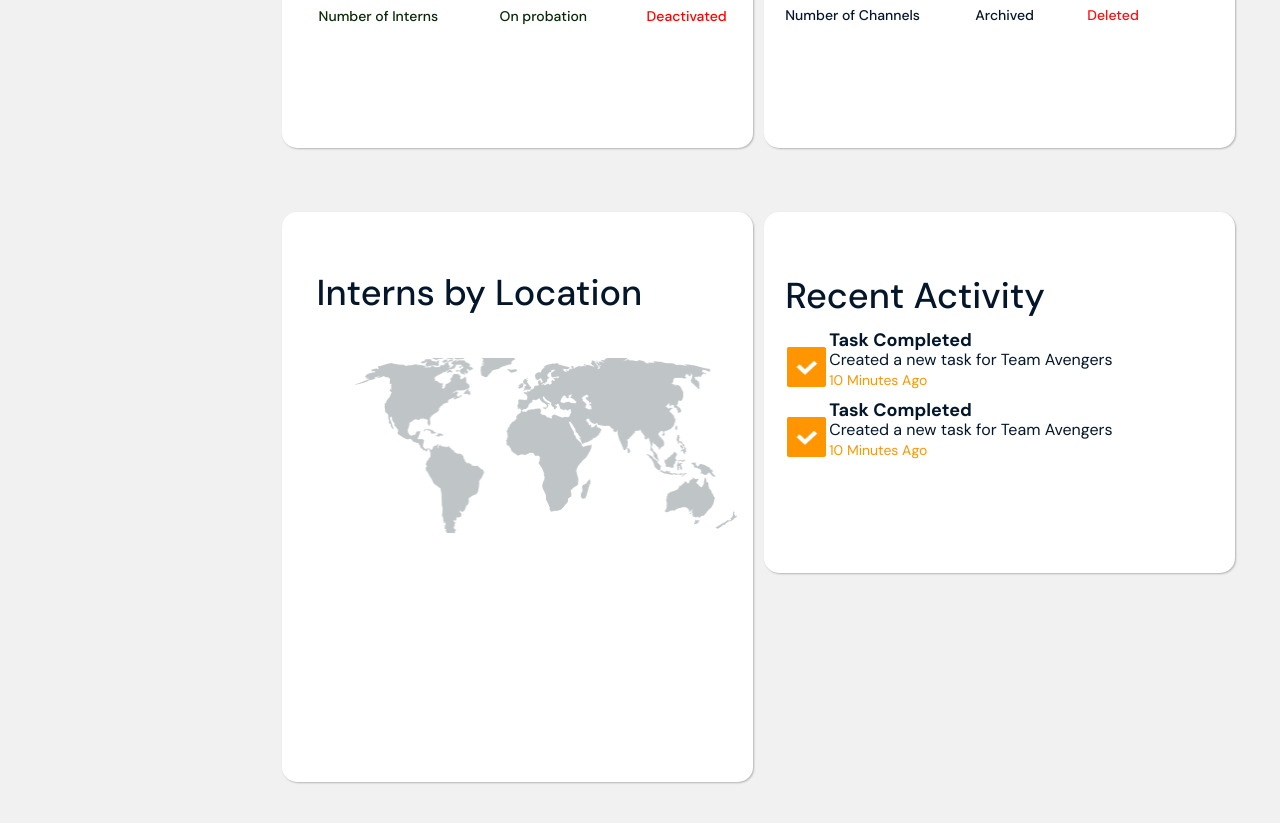
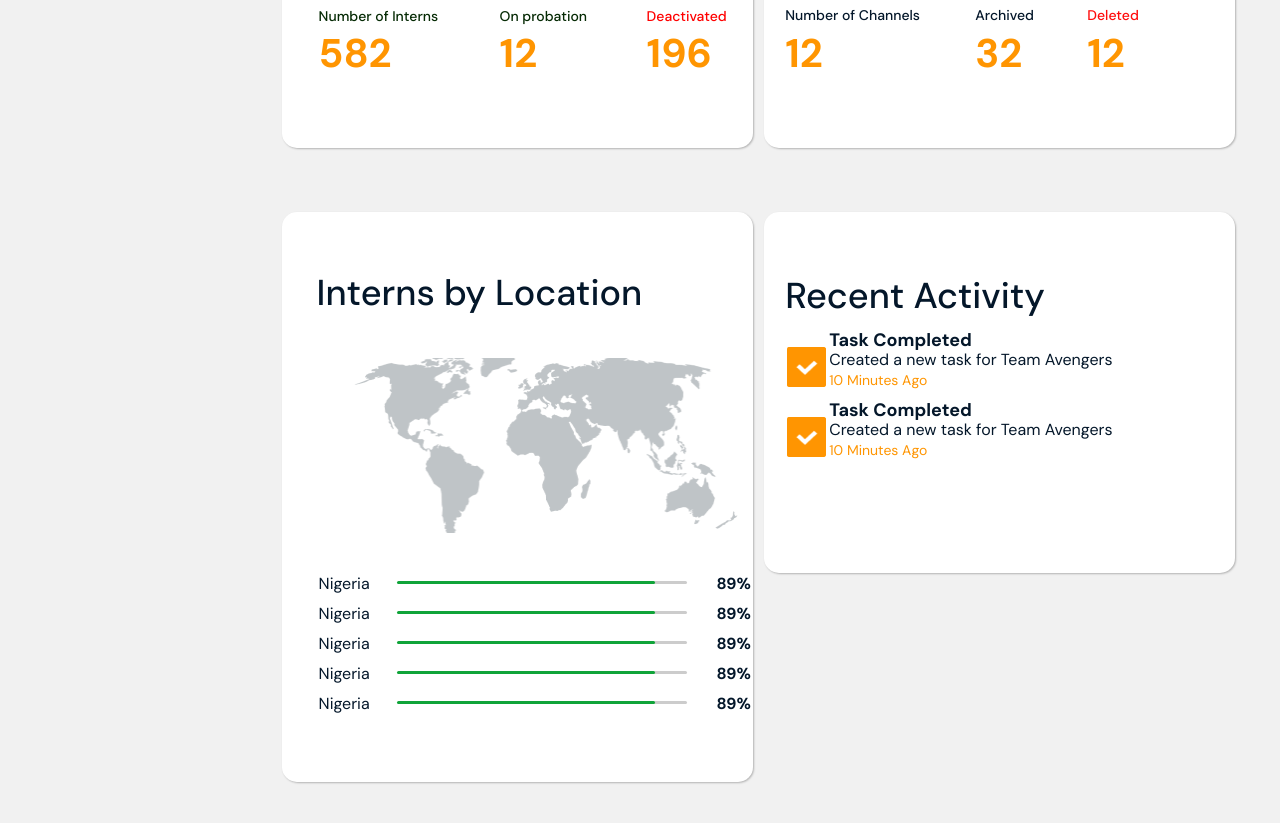
Before and after one commit to Kosiso29/HNGBoard-FE-test, a plain HTML site: page index.html in a window 1280 px wide. Shown: the part 835-1658 px from the top of the page. Drawn offline with nearby package versions, Linux system fonts and the light colour scheme.

Commit message:
Main work done

```diff
--- a/admin.css
+++ b/admin.css
@@ -154,6 +154,27 @@ body{
   top: 111px;
   color: #FF0000;
 }
+.internsData-p11{
+  position: absolute;
+  width: 80.1px;
+  height: 40.11px;
+  left: 37px;
+  top: 131px;
+
+  font-family: DM Sans;
+  font-style: normal;
+  font-weight: bold;
+  font-size: 40px;
+  line-height: 52px;
+
+  color: #FF9501;
+}
+.internsData-p21{
+  left: 218px;
+}
+.internsData-p31{
+  left: 365px;
+}
 .channels{
   position: absolute;
   width: 530px;
@@ -200,6 +221,27 @@ body{
   top: 110px;
   color: #FF0C0C;
 }
+.channels-p11{
+  position: absolute;
+  width: 37.96px;
+  height: 42.34px;
+  left: 21px;
+  top: 131px;
+
+  font-family: DM Sans;
+  font-style: normal;
+  font-weight: bold;
+  font-size: 40px;
+  line-height: 52px;
+
+  color: #FF9501;
+}
+.channels-p21{
+  left: 211px;
+}
+.channels-p31{
+  left: 323px;
+}
 .internsLocation{
   position: absolute;
   width: 530px;
@@ -225,11 +267,96 @@ body{
   left: 72px;
   top: 146px;
 }
-.internsLocationContainer1{
+.internsLocationContainer{
+  position: absolute;
   width: 436px;
   height: 30px;
   left: 35px;
   top: 359px;
+}
+.internsLocationContainer1{
+  position: absolute;
+  width: 436px;
+  height: 30px;
+  left: 35px;
+  top: 389px;
+}
+.internsLocationContainer2{
+  position: absolute;
+  width: 436px;
+  height: 30px;
+  left: 35px;
+  top: 419px;
+}
+.internsLocationContainer3{
+  position: absolute;
+  width: 436px;
+  height: 30px;
+  left: 35px;
+  top: 449px;
+}
+.internsLocationContainer4{
+  position: absolute;
+  width: 436px;
+  height: 30px;
+  left: 35px;
+  top: 479px;
+}
+.internsLocationContainer-p{
+  position: absolute;
+  width: 56.08px;
+  height: 21px;
+  left: 2px;
+  top: 2px;
+
+  font-family: DM Sans;
+  font-style: normal;
+  font-weight: normal;
+  font-size: 16px;
+  line-height: 21px;
+
+  /* identical to box height */
+
+  color: #04172A;
+}
+.internsLocationContainer-p1{
+  position: absolute;
+  width: 257.95px;
+  height: 3px;
+  left: 80px;
+  top: 10px;
+  z-index: 3;
+
+  background: #10A439;
+  border-radius: 15px;
+}
+.internsLocationContainer-p2{
+  position: absolute;
+  width: 280.39px;
+  height: 3px;
+  left: 90px;
+  top: 10px;
+  z-index: 1;
+
+  background: #CCCCCC;
+  border-radius: 15px;
+}
+.internsLocationContainer-p3{
+  position: absolute;
+  width: 37.39px;
+  height: 21px;
+  left: 400px;
+  top: 2px;
+
+  font-family: DM Sans;
+  font-style: normal;
+  font-weight: bold;
+  font-size: 16px;
+  line-height: 21px;
+
+  /* identical to box height */
+
+  color: #04172A;
 }
 .recent{
   position: absolute;
--- a/index.html
+++ b/index.html
@@ -76,48 +76,74 @@
 									<p class="analytics-p analytics-p1"></p>
 								</div>
 								<div class="analyticsContainer analyticsContainer1">
-									<h2 class="analyticsh2">Tasks Submitted</h2>
-									<p class="analyticsp">450 Users (69%)</p>
+									<h2 class="analyticsh2">Tasks Pending</h2>
+									<p class="analyticsp">130 Users (18%)</p>
 									<p class="analytics-p"></p>
 									<p class="analytics-p analytics-p1"></p>
 								</div>
 								<div class="analyticsContainer analyticsContainer2">
-									<h2 class="analyticsh2">Tasks Submitted</h2>
-									<p class="analyticsp">450 Users (69%)</p>
+									<h2 class="analyticsh2">Tasks Approved</h2>
+									<p class="analyticsp">10 Users (5%)</p>
 									<p class="analytics-p"></p>
 									<p class="analytics-p analytics-p1"></p>
 								</div>
 								<div class="analyticsContainer analyticsContainer3">
-									<h2 class="analyticsh2">Tasks Submitted</h2>
-									<p class="analyticsp">450 Users (69%)</p>
+									<h2 class="analyticsh2">Tasks Rejected</h2>
+									<p class="analyticsp">2 Users (1%)</p>
 									<p class="analytics-p"></p>
 									<p class="analytics-p analytics-p1"></p>
 								</div>
-								<!--p class="analytics-p analytics-p1"></p>
-								<h2 class="analyticsh2 analyticsh2-2">Tasks Pending</h2>
-								<p class="analyticsp analyticsp-2">130 Users (18%)</p>
-								<h2 class="analyticsh2 analyticsh2-3">Tasks Approved</h2>
-								<p class="analyticsp analyticsp-3">10 Users (5%)</p>
-								<h2 class="analyticsh2 analyticsh2-4">Tasks Rejected</h2>
-								<p class="analyticsp analyticsp-4">2 Users (1%)</p-->
               </div>
               <div class="internsData">
               	<h1 class="h1">Interns Data</h1>
 								<p class="internsData-p1">Number of Interns</p>
 								<p class="internsData-p1 internsData-p2">On probation</p>
 								<p class="internsData-p1 internsData-p3">Deactivated</p>
+								<p class="internsData-p11">582</p>
+								<p class="internsData-p11 internsData-p21">12</p>
+								<p class="internsData-p11 internsData-p31">196</p>
               </div>
               <div class="channels">
               	<h1 class="h1">Channels Data</h1>
 								<p class="channels-p1">Number of Channels</p>
 								<p class="channels-p1 channels-p2">Archived</p>
 								<p class="channels-p1 channels-p3">Deleted</p>
+								<p class="channels-p11">12</p>
+								<p class="channels-p11 channels-p21">32</p>
+								<p class="channels-p11 channels-p31">12</p>
               </div>
               <div class="internsLocation">
 								<h1 class="h1">Interns by Location</h1>
 								<img class="internsLocation-img" src="assets/images/PngItem_1235208.png">
+								<div class="internsLocationContainer">
+									<p class="internsLocationContainer-p">Nigeria</p>
+									<p class="internsLocationContainer-p1"></p>
+									<p class="internsLocationContainer-p2"></p>
+									<p class="internsLocationContainer-p3">89%</p>
+								</div>
 								<div class="internsLocationContainer1">
-
+									<p class="internsLocationContainer-p">Nigeria</p>
+									<p class="internsLocationContainer-p1"></p>
+									<p class="internsLocationContainer-p2"></p>
+									<p class="internsLocationContainer-p3">89%</p>
+								</div>
+								<div class="internsLocationContainer2">
+									<p class="internsLocationContainer-p">Nigeria</p>
+									<p class="internsLocationContainer-p1"></p>
+									<p class="internsLocationContainer-p2"></p>
+									<p class="internsLocationContainer-p3">89%</p>
+								</div>
+								<div class="internsLocationContainer3">
+									<p class="internsLocationContainer-p">Nigeria</p>
+									<p class="internsLocationContainer-p1"></p>
+									<p class="internsLocationContainer-p2"></p>
+									<p class="internsLocationContainer-p3">89%</p>
+								</div>
+								<div class="internsLocationContainer4">
+									<p class="internsLocationContainer-p">Nigeria</p>
+									<p class="internsLocationContainer-p1"></p>
+									<p class="internsLocationContainer-p2"></p>
+									<p class="internsLocationContainer-p3">89%</p>
 								</div>
               </div>
               <div class="recent">
```
